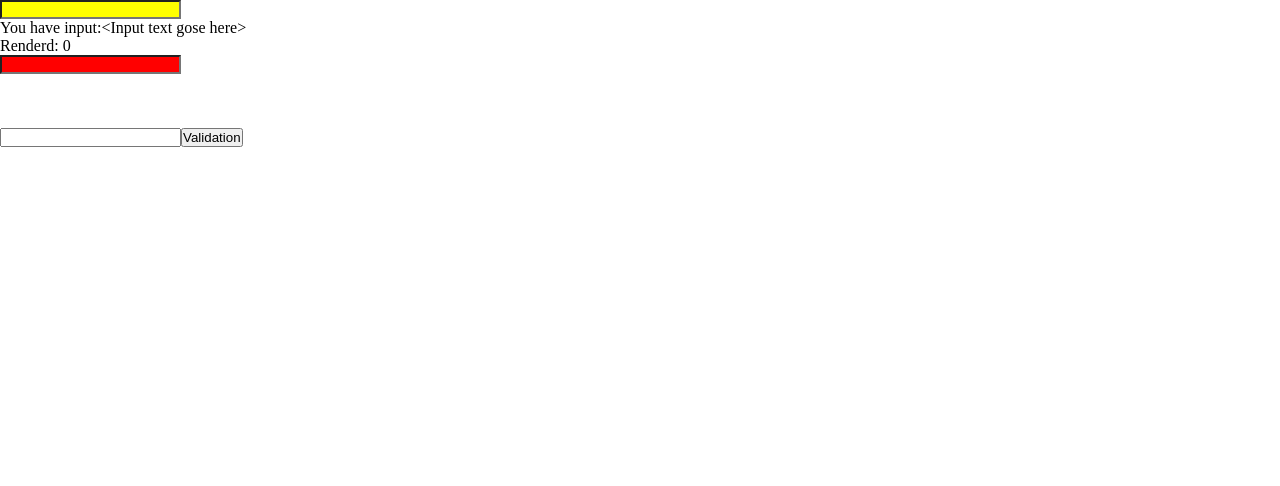
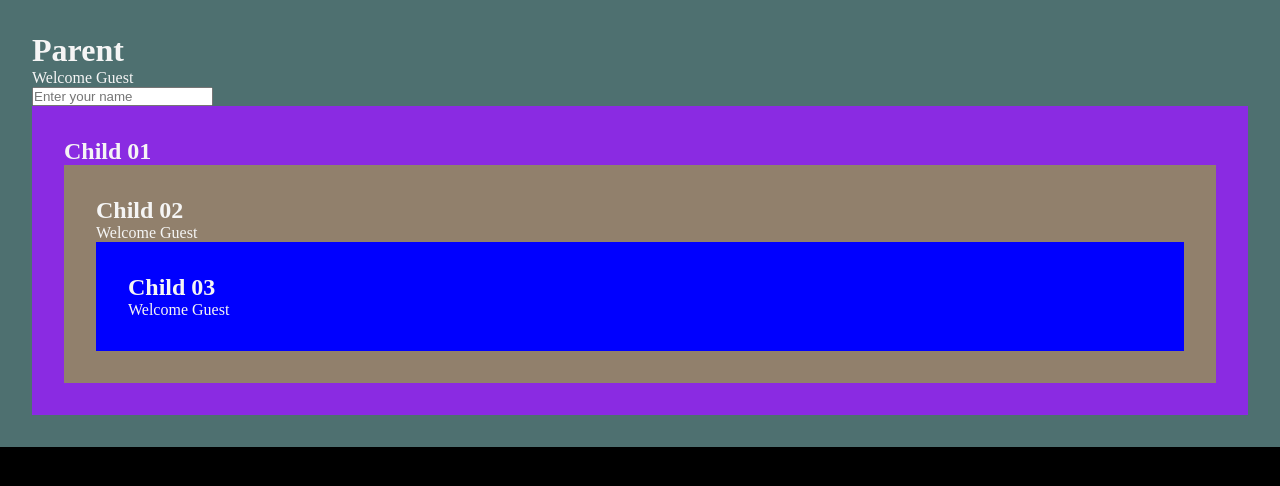
Before and after one commit to Janindumaleesha/Introduction-to-React, a React (Vite) app in the folder Introduction/: page / in a window 1280 px wide. Shown: the top 486 px of the page. Built offline with nearby package versions, Linux system fonts and the light colour scheme.

Commit message:
Completed lession 16

```diff
--- a/Introduction/src/App.css
+++ b/Introduction/src/App.css
@@ -0,0 +1,24 @@
+body {
+    background-color: black;
+    color: whitesmoke;
+}
+
+.box1 {
+    background-color: rgb(78, 112, 112);
+    padding: 2em;
+}
+
+.box2 {
+    background-color: blueviolet;
+    padding: 2em;
+}
+
+.box3 {
+    background-color: rgb(145, 128, 108);
+    padding: 2em;
+}
+
+.box4 {
+    background-color: blue;
+    padding: 2em;
+}
--- a/Introduction/src/App.jsx
+++ b/Introduction/src/App.jsx
@@ -1,3 +1,4 @@
+import Comp1 from "./Components/Comp1";
 import Lession from "./Components/Lession";
 
 function App() {
@@ -30,7 +31,8 @@ function App() {
 
   return (
     <>
-      <Lession/>
+      {/* <Lession/> */}
+      <Comp1/>
       {/* <div className="cont">
         <h1>Janindu Maleesha</h1>
         <p>{10*10}% for JSX</p>
--- /dev/null
+++ b/Introduction/src/Components/Comp1.jsx
@@ -0,0 +1,29 @@
+import React, { createContext, useState } from 'react'
+import Comp2 from './Comp2';
+import '../App.css'
+
+export const UserApp = createContext();
+
+function Comp1() {
+
+    const [username, setusername] = useState("Guest");
+
+  return (
+    <>
+        <div className='box1'>
+            <UserApp.Provider value={username}>
+            <h1><b>Parent</b></h1>
+            <p>Welcome {username === "" ? "Guest" : username}</p>
+            <input type='text' placeholder='Enter your name'
+            onChange={(e) => {
+                setusername(e.target.value);
+            }} />
+
+            <Comp2/>
+            </UserApp.Provider>
+        </div>
+    </>
+  )
+}
+
+export default Comp1
--- /dev/null
+++ b/Introduction/src/Components/Comp2.jsx
@@ -0,0 +1,18 @@
+import React from 'react'
+import Comp3 from './Comp3'
+import '../App.css'
+
+function Comp2() {
+  return (
+    <>
+        <div className='box2'>
+            <h2><b>Child 01</b></h2>
+            {/* <p>Welcome {props.user}</p> */}
+
+            <Comp3/>
+        </div>
+    </>
+  )
+}
+
+export default Comp2
--- /dev/null
+++ b/Introduction/src/Components/Comp3.jsx
@@ -0,0 +1,21 @@
+import React, { useContext } from 'react'
+import Comp4 from './Comp4'
+import '../App.css'
+import { UserApp } from './Comp1';
+
+function Comp3() {
+
+    const user = useContext(UserApp);
+
+  return (
+    <>
+        <div className='box3'>
+            <h2><b>Child 02</b></h2>
+            <p>Welcome {user === "" ? "Guest" : user}</p>
+            <Comp4/>
+        </div>
+    </>
+  )
+}
+
+export default Comp3
--- /dev/null
+++ b/Introduction/src/Components/Comp4.jsx
@@ -0,0 +1,19 @@
+import React, { useContext } from 'react'
+import { UserApp } from './Comp1';
+import '../App.css'
+
+function Comp4(props) {
+
+    const user = useContext(UserApp);
+
+  return (
+    <>
+        <div className='box4'>
+            <h2><b>Child 03</b></h2>
+            <p>Welcome {user === "" ? "Guest" : user}</p>
+        </div>
+    </>
+  )
+}
+
+export default Comp4
```
